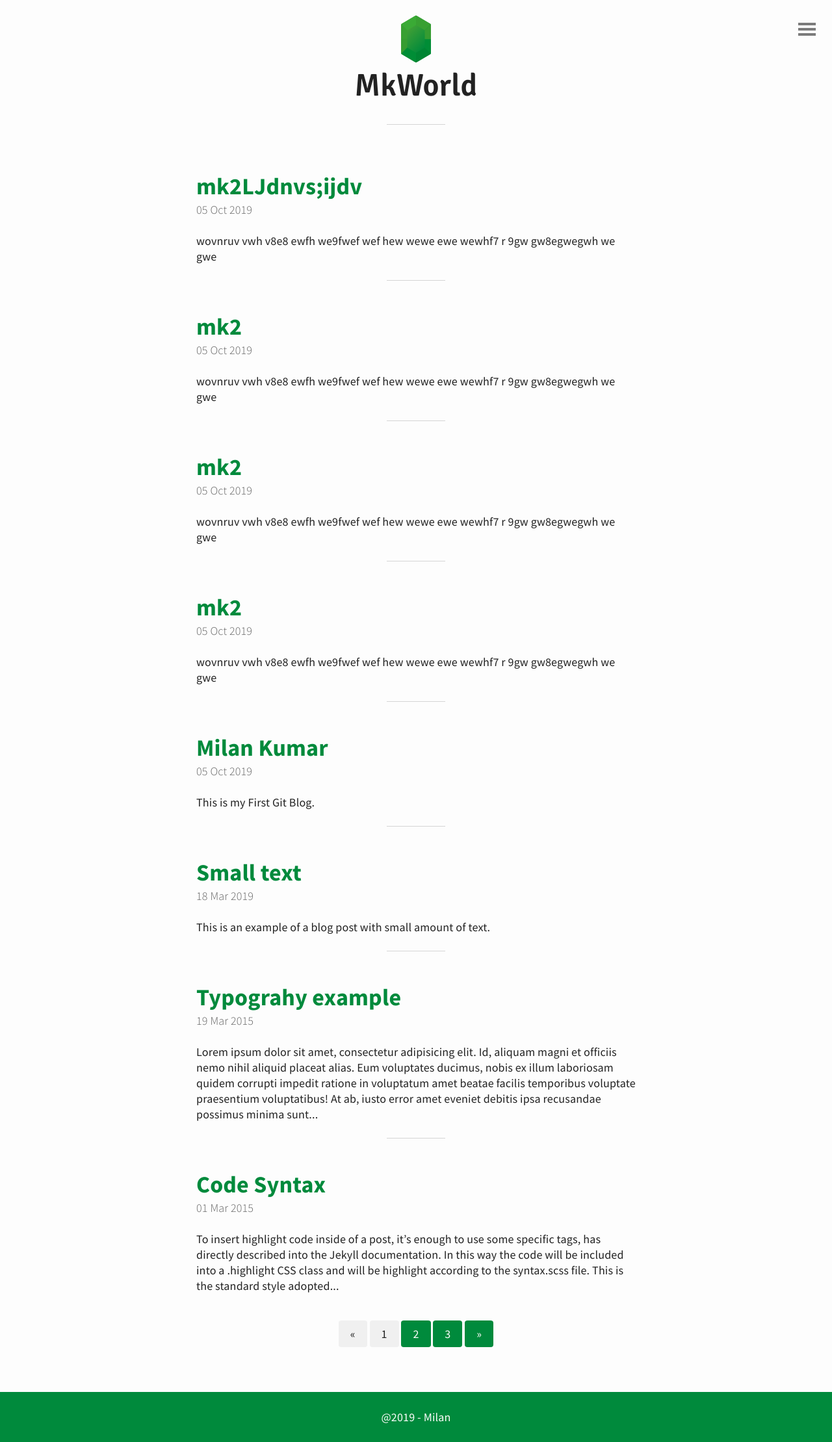
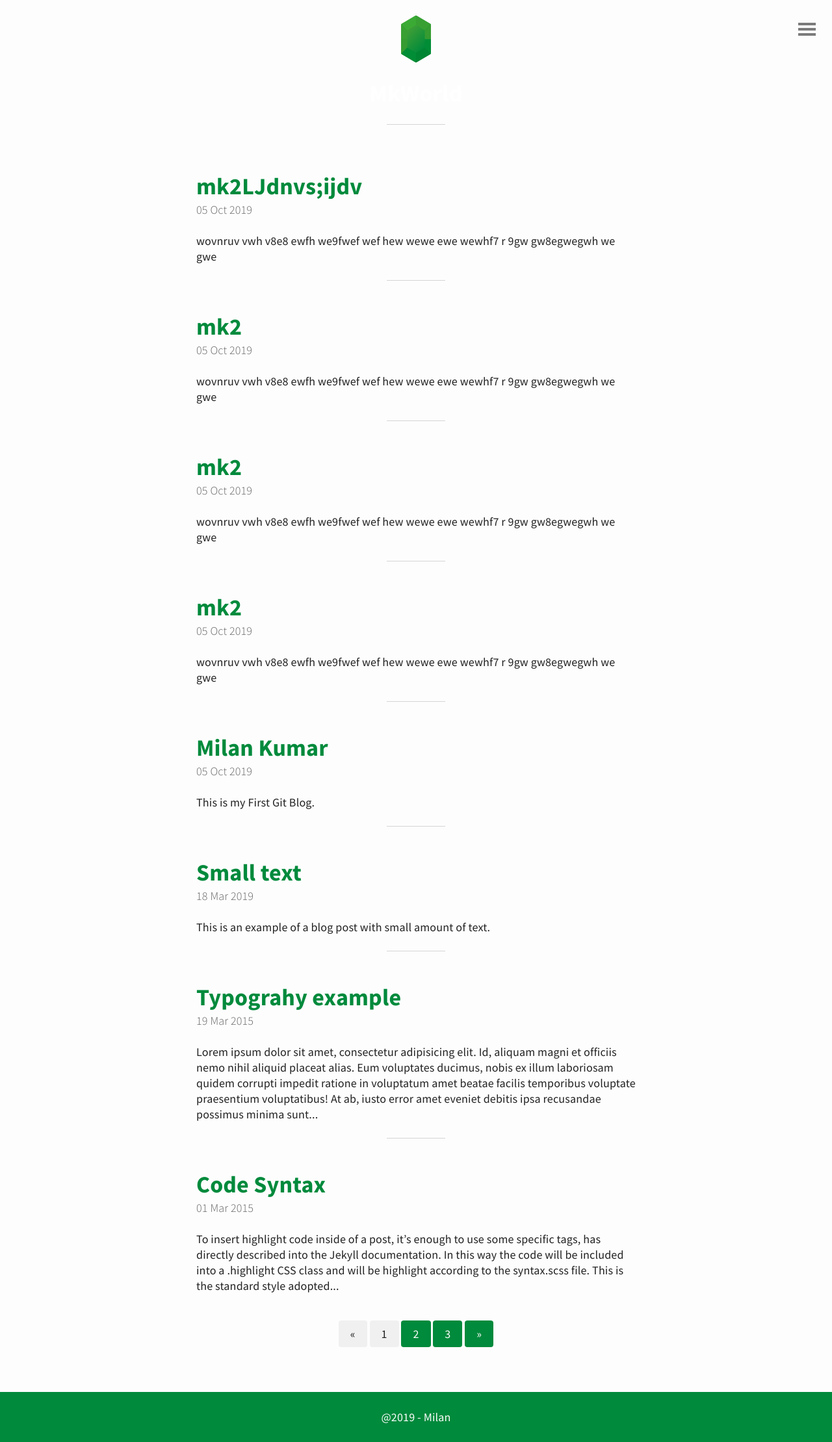
Before and after one commit to bdmilan/blog, a Jekyll site: the page built from index.html, in a window 1280 px wide. Shown: the whole page at 65% size. Built offline with Jekyll 4.4.1, drawn with Linux system fonts in a browser that asks for light colours; the list of posts is cut into pages by our own code.

Commit message:
Update header.html

```diff
--- a/_includes/header.html
+++ b/_includes/header.html
@@ -3,7 +3,7 @@
 <header id="header">
 	<a href="{{ site.baseurl }}">
 		<img src="{{ "/img/emerald.svg" | prepend: site.baseurl | replace: '//', '/' }}" alt="Emerald Logo">
-	  <h1>MkWorld</h1>
+		<h2><font color="white"><b>MkWorld</b></font></h2>
 	</a>
 </header>
 </div>
```
